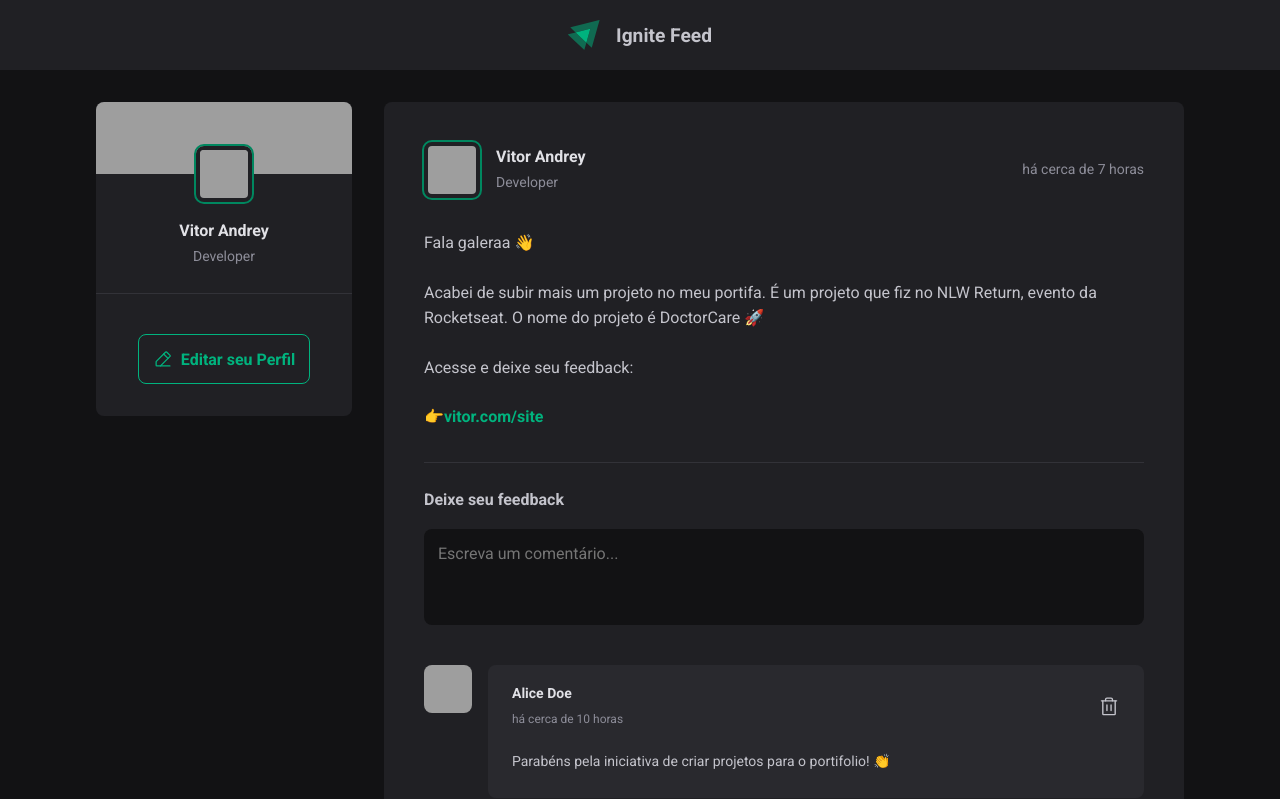
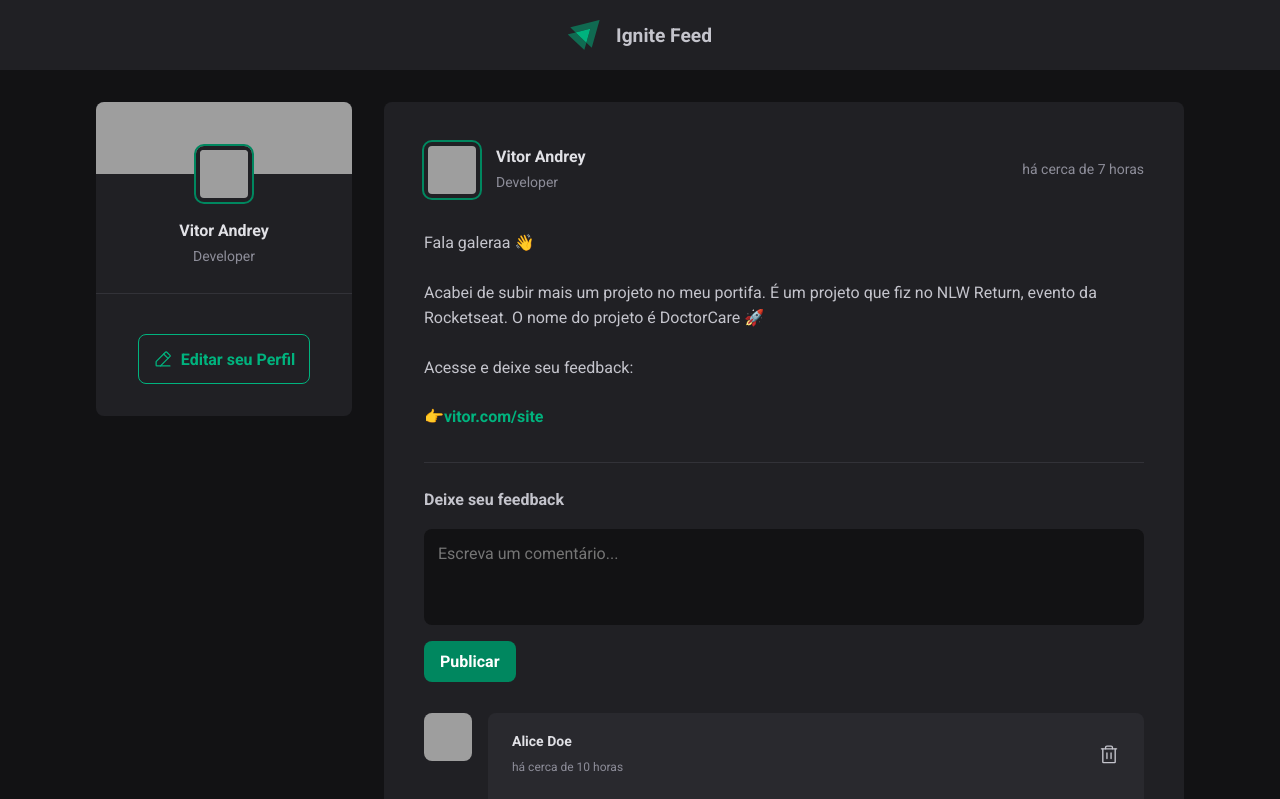
Before and after one commit to VitorAndrey/ignite-feed, a React (Vite) app: page / in a window 1280 px wide. Shown: the top 799 px of the page. Built offline with nearby package versions, Linux system fonts and the light colour scheme; grey boxes are pictures that could not be loaded.

Commit message:
adicionei a funcionalidade de remover usuarios e analizarei o comportamento estranho do tab na sidebar

```diff
--- a/src/App.jsx
+++ b/src/App.jsx
@@ -6,12 +6,35 @@ import { Sidebar } from "./components/Sidebar";
 
 import { posts } from "./data/posts";
 
+import { useState } from "react";
+
 export function App() {
+  const [name, setName] = useState("Vitor Andrey");
+  const [role, setRole] = useState("Developer");
+  const [picture, setPicture] = useState("VitorAndrey");
+
+  function onChangeName(changes) {
+    setName(changes);
+  }
+  function onChangeRole(changes) {
+    setRole(changes);
+  }
+  function onChangePicture(changes) {
+    setPicture(changes);
+  }
+
   return (
     <>
       <Header />
       <div className={styles.wrapper}>
-        <Sidebar />
+        <Sidebar
+          onChangeName={onChangeName}
+          onChangeRole={onChangeRole}
+          onChangePicture={onChangePicture}
+          userName={name}
+          userRole={role}
+          userPicture={picture}
+        />
         <main>
           {posts.map((post) => {
             return (
@@ -21,6 +44,8 @@ export function App() {
                 content={post.content}
                 publishedAt={post.publishedAt}
                 comments={post.comments}
+                userName={name}
+                userPicture={picture}
               />
             );
           })}
--- a/src/components/Comment.jsx
+++ b/src/components/Comment.jsx
@@ -1,13 +1,13 @@
 import styles from "./Comment.module.css";
 
 import { formatDistanceToNow } from "date-fns";
-import { ptBR } from "date-fns/locale";
+import { id, ptBR } from "date-fns/locale";
 
 import { ThumbsUp, Trash } from "phosphor-react";
 
 import { Avatar } from "./Avatar";
 
-export function Comment({ name, src, publishedAt, content }) {
+export function Comment({ name, src, publishedAt, content, onDeleteComment, id }) {
   const formattedDate = new Intl.DateTimeFormat("pt-BR", {
     day: "2-digit",
     month: "long",
@@ -16,6 +16,10 @@ export function Comment({ name, src, publishedAt, content }) {
   }).format(publishedAt);
 
   const toNowDate = formatDistanceToNow(publishedAt, { locale: ptBR, addSuffix: true });
+
+  function handleDeleteComment() {
+    onDeleteComment(id);
+  }
 
   return (
     <div className={styles.comment}>
@@ -29,7 +33,7 @@ export function Comment({ name, src, publishedAt, content }) {
               <br />
               <time title={formattedDate}>{toNowDate}</time>
             </div>
-            <button title="Deletar comentário" type="button">
+            <button onClick={handleDeleteComment} title="Deletar comentário" type="button">
               <Trash size={22} />
             </button>
           </header>
--- a/src/components/Post.jsx
+++ b/src/components/Post.jsx
@@ -9,7 +9,7 @@ import { ptBR } from "date-fns/locale";
 import { Comment } from "./Comment";
 import { Avatar } from "./Avatar";
 
-export function Post({ author, content, publishedAt, comments }) {
+export function Post({ author, content, publishedAt, comments, userName, userPicture }) {
   const [commentList, setCommentList] = useState(comments);
   const [newCommentText, setNewcommentText] = useState("");
 
@@ -29,8 +29,8 @@ export function Post({ author, content, publishedAt, comments }) {
     event.preventDefault();
     const newComment = {
       id: uuidv4(),
-      name: "Carla Martins",
-      avatarUrl: "https://github.com/CarlaMartins.png",
+      name: userName,
+      avatarUrl: `https://github.com/${userPicture}.png`,
       content: newCommentText,
       publishedAt: new Date(),
     };
@@ -40,6 +40,11 @@ export function Post({ author, content, publishedAt, comments }) {
 
   function handleCommentText(event) {
     setNewcommentText(event.target.value);
+  }
+
+  function deleteComment(commentId) {
+    const listWithoutDeleted = commentList.filter((comment) => comment.id !== commentId);
+    setCommentList(listWithoutDeleted);
   }
 
   return (
@@ -85,6 +90,7 @@ export function Post({ author, content, publishedAt, comments }) {
           placeholder="Escreva um comentário..."
           onChange={handleCommentText}
           value={newCommentText}
+          required
         />
         <footer>
           <button type="submit">Publicar</button>
@@ -97,10 +103,12 @@ export function Post({ author, content, publishedAt, comments }) {
           return (
             <Comment
               key={comment.id}
+              id={comment.id}
               name={comment.name}
               src={comment.avatarUrl}
               publishedAt={comment.publishedAt}
               content={comment.content}
+              onDeleteComment={deleteComment}
             />
           );
         })}
--- a/src/components/Post.module.css
+++ b/src/components/Post.module.css
@@ -91,25 +91,26 @@
 
 /*  Form Button */
 .form footer {
-  visibility: hidden;
-  max-height: 0;
+  min-height: 3rem;
 }
 
 .form:focus-within footer {
   visibility: visible;
   max-height: none;
-  margin-bottom: 1rem;
 }
 .form button {
+  display: flex;
+  align-items: center;
+  gap: 0.5rem;
   font-weight: bold;
   cursor: pointer;
   border-radius: 8px;
-  width: 6rem;
-  height: 2.6rem;
+  padding: 0.7rem 1rem;
   border: none;
   outline: none;
   color: var(--white);
   background: var(--green-500);
+  transition: all 0.3s ease;
 }
 .form button:hover {
   background: var(--green-300);
--- a/src/components/Sidebar.jsx
+++ b/src/components/Sidebar.jsx
@@ -5,22 +5,26 @@ import { useState } from "react";
 
 import { PencilSimpleLine, FloppyDisk, XCircle, Question } from "phosphor-react";
 
-export function Sidebar() {
+export function Sidebar({
+  onChangeName,
+  onChangeRole,
+  onChangePicture,
+  userName,
+  userRole,
+  userPicture,
+}) {
   const [editingProfile, setEditingProfile] = useState(false);
   const [isQuestioning, setIsQuestioning] = useState(false);
-  const [name, setName] = useState("Vitor Andrey");
-  const [role, setRole] = useState("Developer");
-  const [picture, setPicture] = useState("VitorAndrey");
 
   function changeUser(event) {
     event.preventDefault();
 
     if (event.target.inputName.value != "") {
-      setName(event.target.inputName.value);
+      onChangeName(event.target.inputName.value);
     } else if (event.target.inputRole.value != "") {
-      setRole(event.target.inputRole.value);
+      onChangeRole(event.target.inputRole.value);
     } else if (event.target.inputPicture.value != "") {
-      setPicture(event.target.inputPicture.value);
+      onChangePicture(event.target.inputPicture.value);
     }
 
     setEditingProfile(false);
@@ -40,9 +44,9 @@ export function Sidebar() {
       />
 
       <div className={styles.profileCard}>
-        <Avatar src={`https://github.com/${picture}.png`} />
-        <strong>{name}</strong>
-        <span>{role}</span>
+        <Avatar src={`https://github.com/${userPicture}.png`} />
+        <strong>{userName}</strong>
+        <span>{userRole}</span>
       </div>
 
       <footer className={styles.footer}>
@@ -50,11 +54,11 @@ export function Sidebar() {
           <form autoComplete="off" className={styles.editProfile} onSubmit={changeUser}>
             <div className={styles.inputContainer}>
               <label htmlFor="inputName">Mudar Nome:</label>
-              <input type="text" placeholder={name} name="inputName" />
+              <input type="text" placeholder={userName} name="inputName" />
             </div>
             <div className={styles.inputContainer}>
               <label htmlFor="inputRole">Mudar Cargo:</label>
-              <input type="text" placeholder={role} name="inputRole" />
+              <input type="text" placeholder={userRole} name="inputRole" />
             </div>
             <div className={styles.inputContainer}>
               <label htmlFor="inputPicture">
@@ -70,7 +74,7 @@ export function Sidebar() {
                   A foto de perfil é definida com base em seu nick do GitHub.
                 </p>
               )}
-              <input type="text" placeholder={picture} name="inputPicture" />
+              <input type="text" placeholder={userPicture} name="inputPicture" />
             </div>
             <div className={styles.buttonContainer}>
               <button type="submut" className={styles.greenButton}>
--- a/src/data/posts.js
+++ b/src/data/posts.js
@@ -1,3 +1,5 @@
+import { v4 as uuidv4 } from "uuid";
+
 const posts = [
   {
     id: "1",
@@ -19,7 +21,7 @@ const posts = [
     publishedAt: new Date("2023-05-12 13:21:00"),
     comments: [
       {
-        id: "1",
+        id: uuidv4(),
         name: "Alice Doe",
         avatarUrl: "https://github.com/Alice.png",
         content: "Parabéns pela iniciativa de criar projetos para o portifolio! 👏",
@@ -47,7 +49,7 @@ const posts = [
     publishedAt: new Date("2023-05-12 13:25:00"),
     comments: [
       {
-        id: "1",
+        id: uuidv4(),
         name: "Vitor Andrey",
         avatarUrl: "https://github.com/VitorAndrey.png",
         content: "Adorei o post! 👏",
@@ -75,7 +77,7 @@ const posts = [
     publishedAt: new Date("2023-05-12 14:30:00"),
     comments: [
       {
-        id: "1",
+        id: uuidv4(),
         name: "Gustavo Souza",
         avatarUrl: "https://github.com/GustavoSouza.png",
         content: "Seu novo aplicativo de streaming de música ficou incrível! Parabéns! 🎵",
@@ -103,7 +105,7 @@ const posts = [
     publishedAt: new Date("2023-05-12 15:45:00"),
     comments: [
       {
-        id: "1",
+        id: uuidv4(),
         name: "Juliana Silva",
         avatarUrl: "https://github.com/JulianaSilva.png",
         content: "Gostei muito do seu artigo sobre como alavancar as vendas pelo Instagram! 👍",
@@ -131,7 +133,7 @@ const posts = [
     publishedAt: new Date("2023-05-12 16:15:00"),
     comments: [
       {
-        id: "1",
+        id: uuidv4(),
         name: "Lucas Oliveira",
         avatarUrl: "https://github.com/LucasOliveira.png",
         content:
@@ -160,7 +162,7 @@ const posts = [
     publishedAt: new Date("2023-05-12 17:30:00"),
     comments: [
       {
-        id: "1",
+        id: uuidv4(),
         name: "Maria Souza",
         avatarUrl: "https://github.com/MariaSouza.png",
         content:
```
